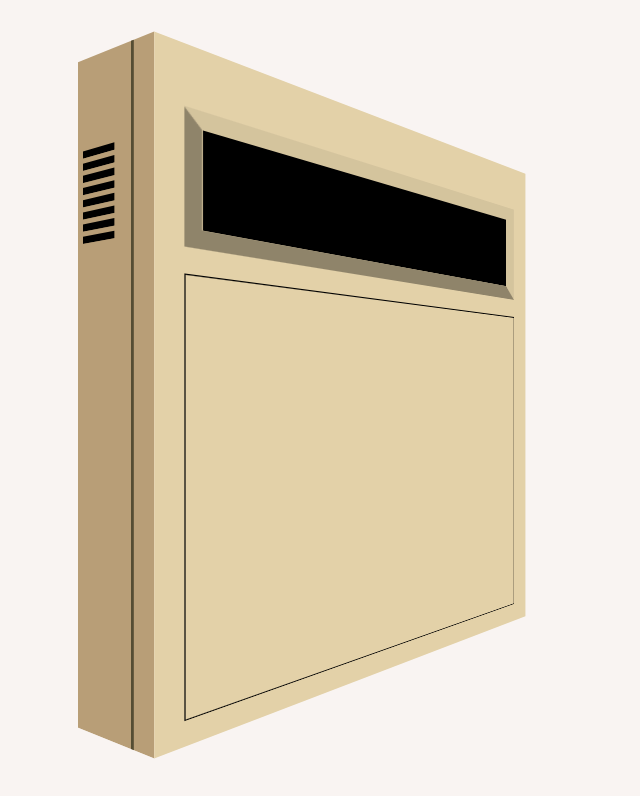
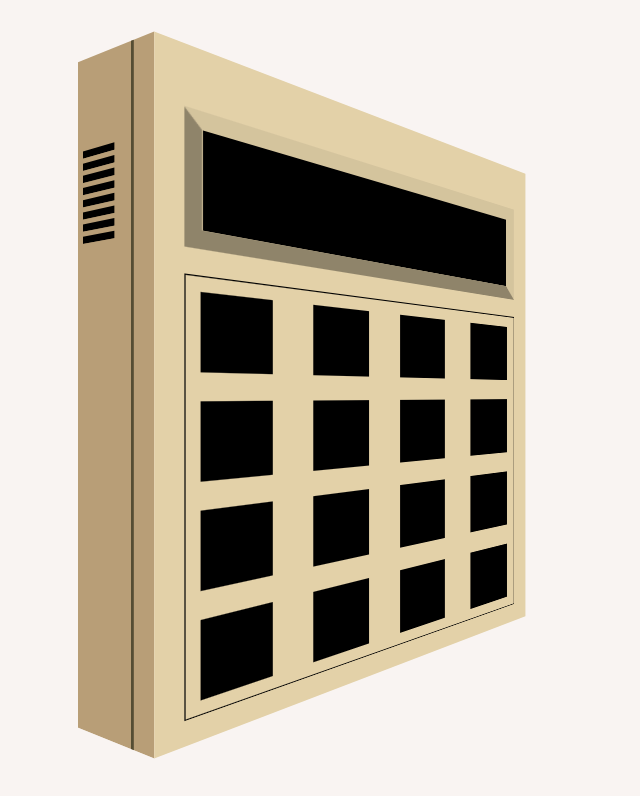
Before and after one commit to Amirali-Setayeshmehr/3D-Calculator, a website: page src/index.html in a window 1280 px wide. Shown: the whole page, without its empty margins (0-640 px from the left). Drawn offline with Linux system fonts and the light colour scheme.

Commit message:
set button position

```diff
--- a/src/index.html
+++ b/src/index.html
@@ -24,7 +24,27 @@
             <div class="absolute w-10/12 h-20 bg-black mt-16 ms-[37.5px]" ></div>
             <div class="clip_p1 absolute w-[405px] h-[110px]  mt-[49px] ms-[22.5px]" ></div>
             <div class="clip_p2 absolute w-[405px] h-[110px]  mt-[49px] ms-[22.5px]" ></div>
-            <div class="absolute w-[405px] h-[350px]  mt-[180px] ms-[22.5px] border border-black" ></div>
+
+            <div class="absolute w-[405px] h-[350px]  mt-[180px] ms-[22.5px] border border-black flex flex-wrap gap-x-7 items-center justify-evenly" >
+                <div class="relativ w-16 h-16 bg-black " ></div>
+                <div class="relativ w-16 h-16 bg-black " ></div>
+                <div class="relativ w-16 h-16 bg-black " ></div>
+                <div class="relativ w-16 h-16 bg-black " ></div>
+                <div class="relativ w-16 h-16 bg-black " ></div>
+                <div class="relativ w-16 h-16 bg-black " ></div>
+                <div class="relativ w-16 h-16 bg-black " ></div>
+                <div class="relativ w-16 h-16 bg-black " ></div>
+                <div class="relativ w-16 h-16 bg-black " ></div>
+                <div class="relativ w-16 h-16 bg-black " ></div>
+                <div class="relativ w-16 h-16 bg-black " ></div>
+                <div class="relativ w-16 h-16 bg-black " ></div>
+                <div class="relativ w-16 h-16 bg-black " ></div>
+                <div class="relativ w-16 h-16 bg-black " ></div>
+                <div class="relativ w-16 h-16 bg-black " ></div>
+                <div class="relativ w-16 h-16 bg-black " ></div>
+
+
+            </div>
 
         </div>
 
```
Also changed, not shown: src/assets/styles/master.css (line endings or trailing spaces), src/assets/styles/output.css.
